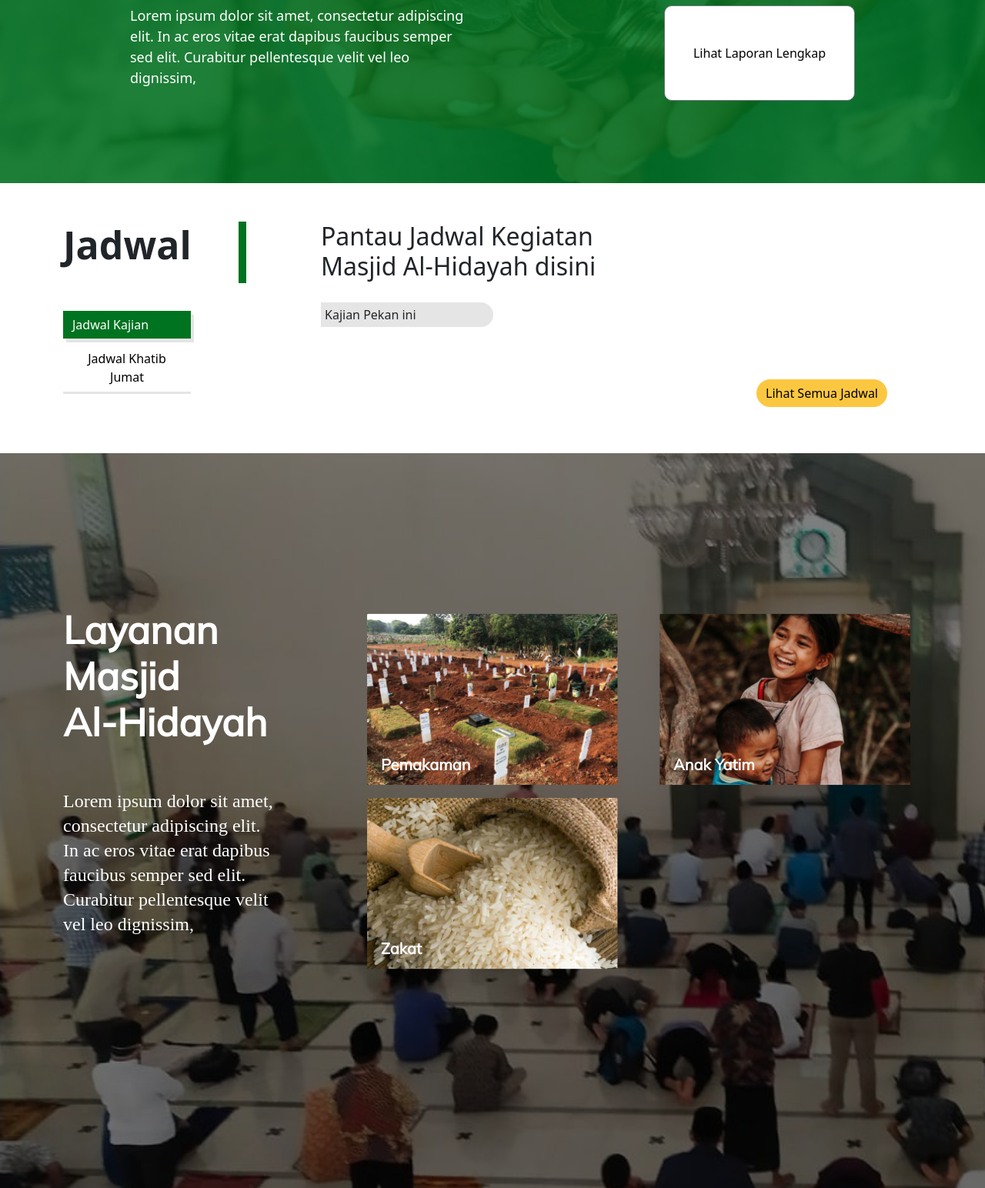
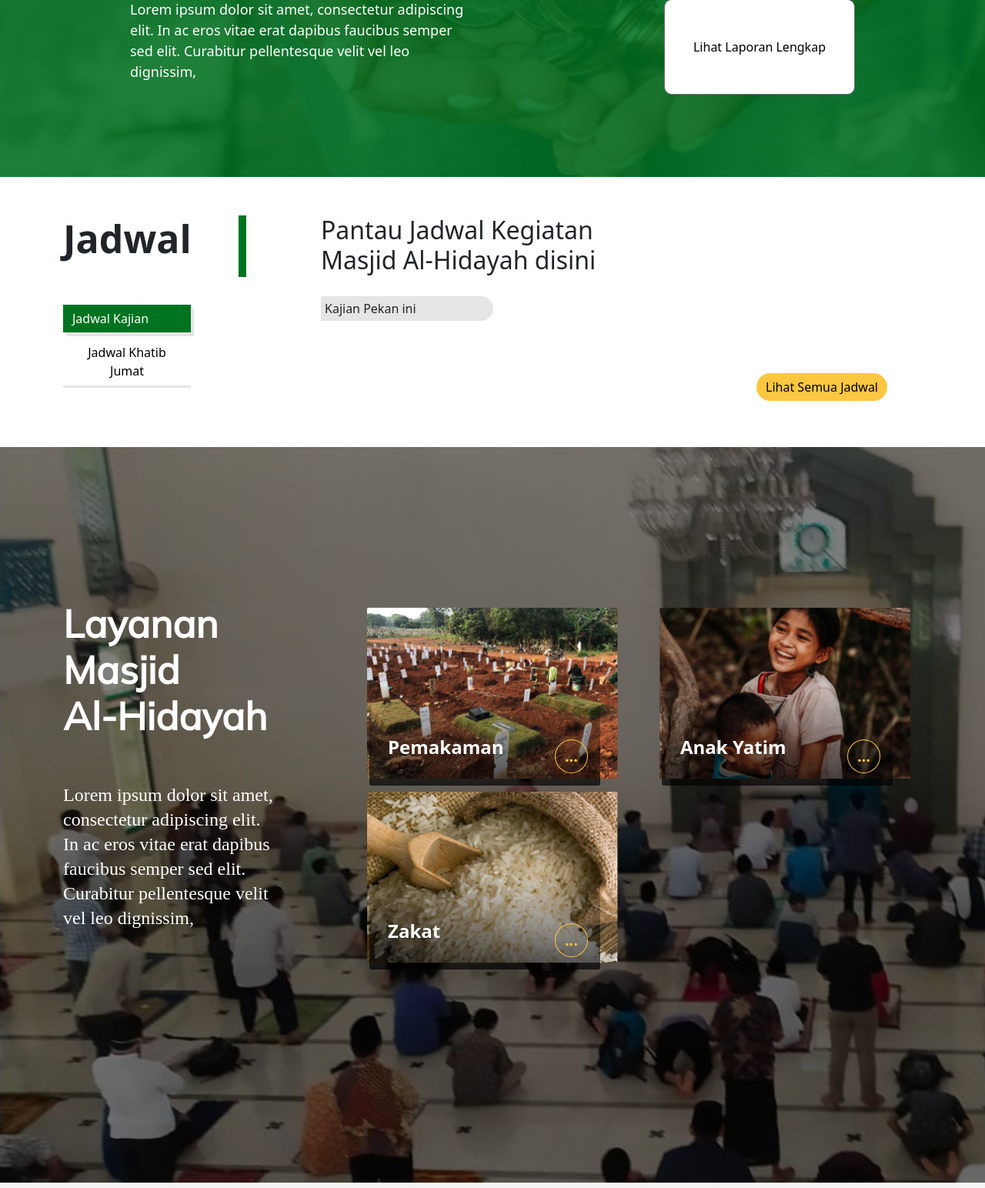
Before and after one commit to yasykurrafii/masjid-al-hidayah, a Django app: template templates/home.html in a window 1280 px wide. Shown: the part 1347-2891 px from the top of the page at 77% size. Run offline with Django 3.2, Linux system fonts and the light colour scheme; the template is opened without the code that fills it, so the values that code supplies are empty; some libraries are stand-ins or nearby versions.

Commit message:
Fiksasi style untuk Jadwal, perbaikan home slide4

```diff
--- a/templates/base.html
+++ b/templates/base.html
@@ -24,7 +24,7 @@
 <body>
     <!-- Header mulai dari sini ya -->
     <header>
-        <div class="header">
+        <div class="header shadow p-3">
             <a href="{% url 'home' %}" class="navbar-brand logo">
                 <img src="{% static 'img/logoMsj.png' %}" alt="Lambang Masjid Al-Hidayah" style="width: 120px; height: 120px" />
             </a>
@@ -132,7 +132,7 @@
     {% block content %} {% endblock content %}
     <!-- Footer mulai dari sini -->
     <footer>
-        <div class="container-fluid mt-5">
+        <div class="container-fluid mt-5 shadow-lg">
             <div class="card bg-white mx-5" style="border: none">
                 <div class="row mb-4">
                     <div class="col-md-2 col-sm-4 col-xs-2">
--- a/templates/home.html
+++ b/templates/home.html
@@ -170,37 +170,37 @@
                     <div class="row">
                         <div class="col-6" style="padding-right:0; padding-left:0;">
                             <div class="card bg-transparent text-white " style="border: none; ">
-                                <img src="../static/img/fotoPemakamanSlide4.png" class="card-img-top img-fluid" style="padding:0%; width: 100%;  object-fit: cover;  " alt="...">
-                                <div class="row">
-                                    <div class="card-img-overlay" style="padding-left: 35px;">
-                                        <h5 style="position: absolute; bottom: 15px; padding-left: 10px; font-family: Mulish; font-style: normal; font-weight: bold; font-size: 20px; line-height: 25px;">Pemakaman</h5>
-                                    </div>
+                                <img src="../static/img/fotoPemakamanSlide4.png" class="card-img-top img-fluid" style="padding:0%; width: 100%;  object-fit: cover;" alt="...">
+                                <div class="card-body card-img-overlay  d-flex  align-items-end" style="margin-right: 50px; margin-left: 30px; background: linear-gradient(180deg,rgba(82, 82, 82, 0) 45.51%, rgba(0, 0, 0, 0.7) 100%); mix-blend-mode: normal;">
+                                    <a class="card-title me-auto p-2 align-self-end" style="text-decoration: none; color: #FFFFFF; font-size: 24px;">
+                                        <strong>Pemakaman</strong></a>
+                                    <a href="#" class="btn btn-secondary card-link float-end" style="border-radius: 50%; border-color: #FCC740; background-color: transparent; color: #FCC740; font-size: 20px;"><b>...</b></a>
+                                </div>
 
-                                </div>
                             </div>
                         </div>
 
                         <div class="col-6" style="padding-right:0; padding-left:0;">
                             <div class="card bg-transparent text-white " style="border: none;">
                                 <img src="../static/img/fotoYatimSlide4.png" class="card-img-top img-fluid" style="padding:0%; width: 100%;  object-fit: cover;" alt="...">
-                                <div class="row">
-                                    <div class="card-img-overlay" style="padding-left: 35px;">
-                                        <h5 style="position: absolute; bottom: 15px; padding-left: 10px; font-family: Mulish; font-style: normal; font-weight: bold; font-size: 20px; line-height: 25px;">Anak Yatim</h5>
-                                    </div>
+                                <div class="card-body card-img-overlay  d-flex  align-items-end" style="margin-right: 50px; margin-left: 30px; background: linear-gradient(180deg,rgba(82, 82, 82, 0) 45.51%, rgba(0, 0, 0, 0.7) 100%); mix-blend-mode: normal;">
+                                    <a class="card-title me-auto p-2 align-self-end" style="text-decoration: none; color: #FFFFFF; font-size: 24px;">
+                                        <strong>Anak Yatim</strong></a>
+                                    <a href="#" class="btn btn-secondary card-link float-end" style="border-radius: 50%; border-color: #FCC740; background-color: transparent; color: #FCC740; font-size: 20px;"><b>...</b></a>
+                                </div>
 
-                                </div>
                             </div>
                         </div>
 
                         <div class="col-6" style="padding-right:0; padding-left:0;">
                             <div class="card bg-transparent text-white " style="border: none;">
                                 <img src="../static/img/fotoZakatSlide4.png" class="card-img-top img-fluid" style="padding:0%; width: 100%;  object-fit: cover;" alt="...">
-                                <div class="row">
-                                    <div class="card-img-overlay" style="padding-left: 35px;">
-                                        <h5 style="position: absolute; bottom: 15px; padding-left: 10px; font-family: Mulish; font-style: normal; font-weight: bold; font-size: 20px; line-height: 25px;">Zakat</h5>
-                                    </div>
+                                <div class="card-body card-img-overlay  d-flex  align-items-end" style="margin-right: 50px; margin-left: 30px; background: linear-gradient(180deg,rgba(82, 82, 82, 0) 45.51%, rgba(0, 0, 0, 0.7) 100%); mix-blend-mode: normal;">
+                                    <a class="card-title me-auto p-2 align-self-end" style="text-decoration: none; color: #FFFFFF; font-size: 24px;">
+                                        <strong>Zakat</strong></a>
+                                    <a href="#" class="btn btn-secondary card-link float-end" style="border-radius: 50%; border-color: #FCC740; background-color: transparent; color: #FCC740; font-size: 20px;"><b>...</b></a>
+                                </div>
 
-                                </div>
                             </div>
                         </div>
 
```
Also changed, not shown: templates/jadwal.html (+15 -43 lines).
